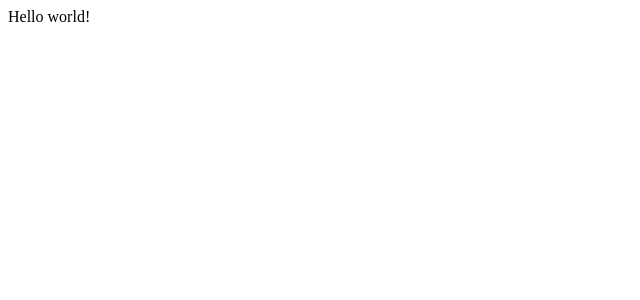
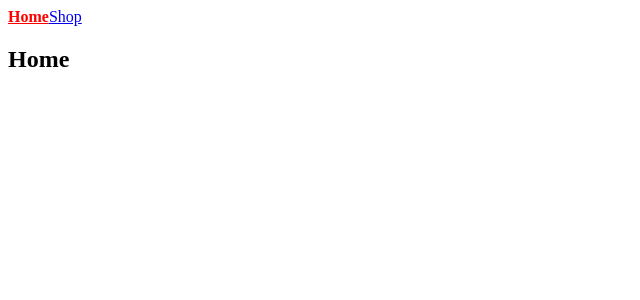
Before and after one commit to lam-ngo/Ecommerce_Storefront_Client, a React app: page / in a window 1280 px wide. Shown: the top 300 px of the page, without its empty margins (0-640 px from the left). Built offline with nearby package versions, Linux system fonts and the light colour scheme.

Commit message:
Setup initial Router

```diff
--- a/src/App.js
+++ b/src/App.js
@@ -1,9 +1,47 @@
 import React from 'react';
+import { BrowserRouter, Route, NavLink } from 'react-router-dom';
 
 class App extends React.Component {
   render() {
-    return <div>Hello world!</div>;
+    return (
+      <BrowserRouter>
+        <div>
+          <NavLink
+            to={'/'}
+            activeStyle={{
+              fontWeight: 'bold',
+              color: 'red'
+            }}
+          >
+            Home
+          </NavLink>
+          <NavLink
+            to={'/shop'}
+            activeStyle={{
+              fontWeight: 'bold',
+              color: 'red'
+            }}
+          >
+            Shop
+          </NavLink>
+          <Route exact path={'/'} component={Home} />
+          <Route path={'/shop'} component={Shop} />
+        </div>
+      </BrowserRouter>
+    );
   }
 }
 
+const Home = () => (
+  <div>
+    <h2>Home</h2>
+  </div>
+);
+
+const Shop = () => (
+  <div>
+    <h2>Shop</h2>
+  </div>
+);
+
 export default App;
```
